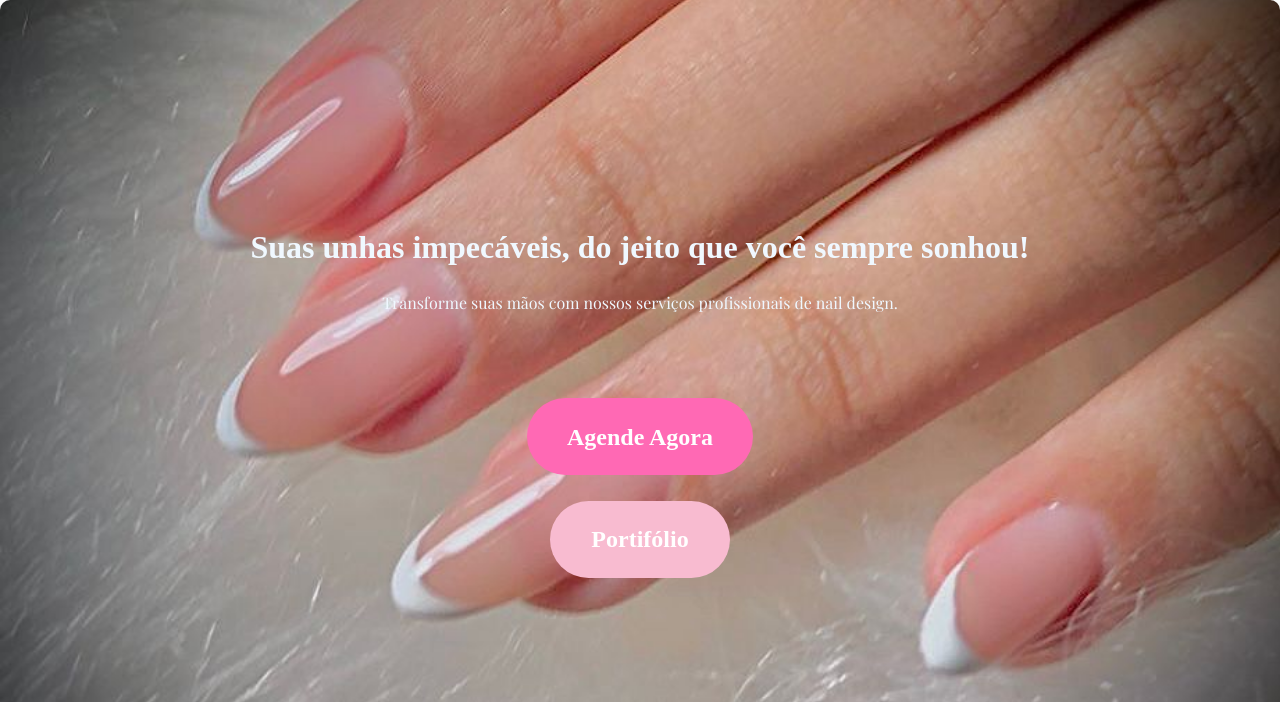
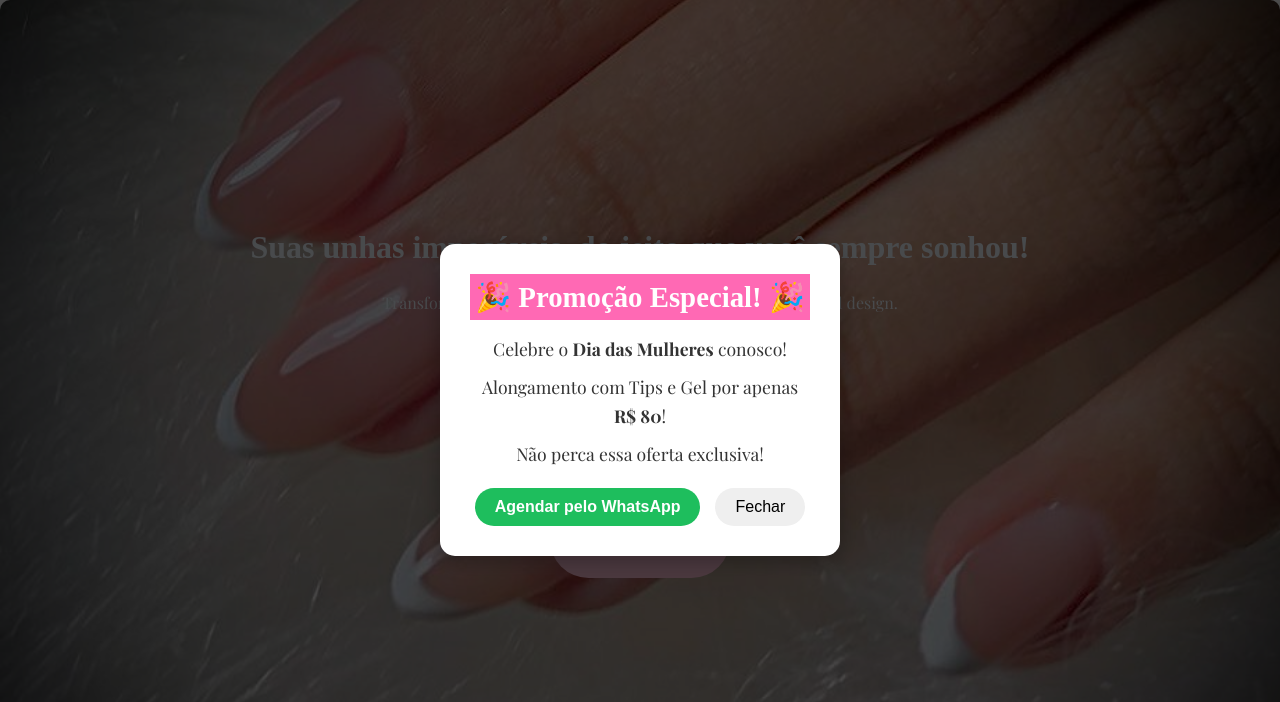
Before and after one commit to desenjao/KarolNail-design, a plain HTML site: page index.html in a window 1280 px wide. Shown: the top 702 px of the page. Drawn offline with nearby package versions, Linux system fonts and the light colour scheme; a web font is replaced by a local one.

Commit message:
adicionei script de promoção dia das mulheres

```diff
--- a/index.html
+++ b/index.html
@@ -12,7 +12,20 @@
 </head>
 
 <body>
+    <!-- Modal de Promoção -->
+<div id="promoModal" class="modal">
+    <div class="modal-content">
 
+        <h3>🎉 Promoção Especial! 🎉</h3>
+        <p>Celebre o <strong>Dia das Mulheres</strong> conosco!</p>
+        <p>Alongamento com Tips e Gel por apenas <strong>R$ 80</strong>!</p>
+        <p>Não perca essa oferta exclusiva!</p>
+        <div class="modal-buttons">
+            <button id="closePromoModal" class="cta-button open-modal" style="background-color: #1ebe5d ;" >Agendar pelo WhatsApp</button>
+            <button id="closePromoModalf">Fechar</button>
+        </div>
+    </div>
+</div>
 
 
     <main>
@@ -221,7 +234,48 @@
                 });
             }
         });
+        document.addEventListener("DOMContentLoaded", function () {
+    // Seleciona os elementos do modal de promoção
+    const promoModal = document.getElementById("promoModal");
+    const closePromoModal = document.getElementById("closePromoModal");
+    const closePromoModalf = document.getElementById("closePromoModalf");
 
+    const closeBtn = promoModal.querySelector(".close-btn");
+    const goToWhatsAppPromo = document.getElementById("goToWhatsAppPromo");
+
+    // Seleciona o modal de agendamento existente
+    const whatsappModal = document.getElementById("whatsappModal");
+
+    // Exibe o modal de promoção ao carregar a página
+    promoModal.style.display = "flex";
+
+    // Fecha o modal de promoção ao clicar no botão "Fechar"
+    closePromoModal.addEventListener("click", function () {
+        promoModal.style.display = "none";
+    });
+    closePromoModalf.addEventListener("click", function () {
+        promoModal.style.display = "none";
+    });
+
+    // Fecha o modal de promoção ao clicar no botão de fechar (×)
+    closeBtn.addEventListener("click", function () {
+        promoModal.style.display = "none";
+    });
+
+    // Fecha o modal de promoção ao clicar fora da área do modal
+    window.addEventListener("click", function (event) {
+        if (event.target === promoModal) {
+            promoModal.style.display = "none";
+        }
+    });
+
+    // Abre o modal de agendamento ao clicar no botão do WhatsApp
+    goToWhatsAppPromo.addEventListener("click", function (event) {
+        event.preventDefault();
+        promoModal.style.display = "none"; // Fecha o modal de promoção
+        whatsappModal.style.display = "flex"; // Abre o modal de agendamento
+    });
+});
     </script>
 </body>
 
--- a/style.css
+++ b/style.css
@@ -17,6 +17,103 @@
     margin: 0;
     padding: 0;
     box-sizing: border-box;
+}
+/* Estilo do modal de promoção */
+#promoModal {
+    display: none; /* Escondido por padrão */
+    position: fixed;
+    top: 0;
+    left: 0;
+    width: 100vw;
+    height: 100vh;
+    background: rgba(0, 0, 0, 0.7);
+    justify-content: center;
+    align-items: center;
+    z-index: 1001; /* Garante que fique acima de outros elementos */
+    animation: fadeIn 0.5s ease-in-out;
+}
+
+@keyframes fadeIn {
+    from { opacity: 0; }
+    to { opacity: 1; }
+}
+
+#promoModal .modal-content {
+    background: white;
+    padding: 30px;
+    border-radius: 15px;
+    text-align: center;
+    max-width: 90%;
+    width: 400px;
+    position: relative;
+    box-shadow: 0px 4px 20px rgba(0, 0, 0, 0.3);
+    animation: slideIn 0.5s ease-in-out;
+}
+
+@keyframes slideIn {
+    from { transform: translateY(-50px); opacity: 0; }
+    to { transform: translateY(0); opacity: 1; }
+}
+
+#promoModal h3 {
+    color: white;
+    font-size: 1.8rem;
+    margin-bottom: 15px;
+    font-family: "Ruthie", serif;
+}
+
+#promoModal p {
+    font-size: 1.1rem;
+    margin-bottom: 10px;
+    color: var(--text-color);
+    font-family: "Playfair Display", serif;
+}
+
+#promoModal .modal-buttons {
+    display: flex;
+    justify-content: center;
+    gap: 15px;
+    margin-top: 20px;
+}
+
+#promoModal button {
+    padding: 10px 20px;
+    border: none;
+    border-radius: 25px;
+    cursor: pointer;
+    font-size: 1rem;
+    transition: background 0.3s ease, transform 0.2s ease;
+}
+
+#promoModal #goToWhatsAppPromo {
+    background: #25D366;
+    color: white;
+    font-weight: bold;
+}
+
+
+#promoModal #closePromoModal {
+    background: var(--primary-color);
+    color: white;
+}
+
+#promoModal #closePromoModal:hover {
+    background: var(--accent-color);
+    transform: scale(1.05);
+}
+
+#promoModal .close-btn {
+    position: absolute;
+    top: 15px;
+    right: 20px;
+    font-size: 1.8rem;
+    color: var(--primary-color);
+    cursor: pointer;
+    transition: color 0.3s ease;
+}
+
+#promoModal .close-btn:hover {
+    color: var(--accent-color);
 }
 
 
```
